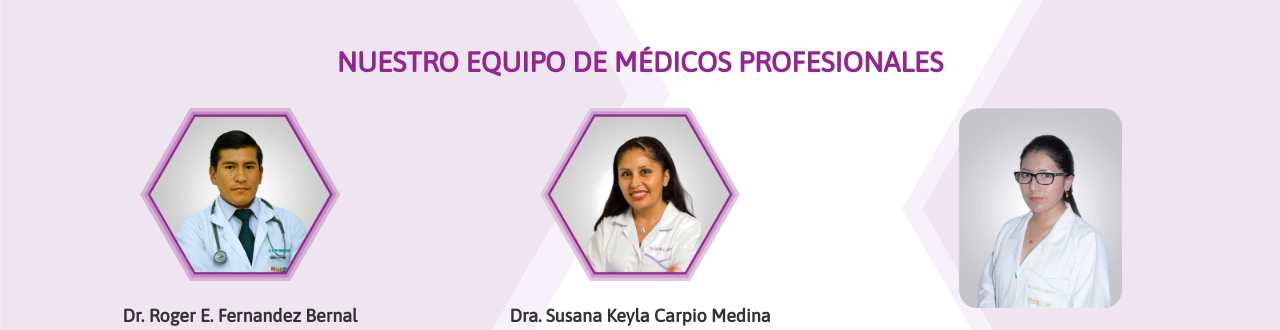
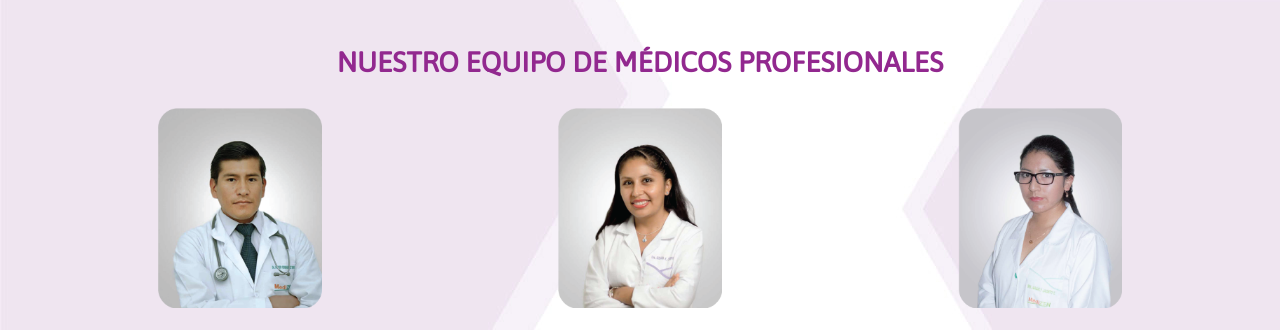
Before and after one commit to attobitt/apizen, a website: page index.html in a window 1280 px wide. Shown: the part 6192-6522 px from the top of the page. Drawn offline with nearby package versions, Linux system fonts and the light colour scheme; files that its build step writes are made by us from their sources.

Commit message:
Update medics profile pics

```diff
--- a/index.html
+++ b/index.html
@@ -525,7 +525,7 @@
         <div class="row">
           <div class="col-sm-4">
             <div class="team-member">
-              <img src="img/team/Dr-Roger-Bernal.png" class="img-responsive" alt="">
+              <img src="img/team/Dr-Roger-Fernandez.png" class="img-responsive" alt="">
               <h4>Dr. Roger E. Fernandez Bernal</h4>
               <p class="text-muted">
                 <!-- Egresado de la Facultad de Medicina de la Universidad Privada del Valle (Univalle). <br>
@@ -548,7 +548,7 @@
           </div>
           <div class="col-sm-4">
             <div class="team-member">
-              <img src="img/team/Dra.-Susana-Keyla-Carpio-Medina.png" class="img-responsive" alt="">
+              <img src="img/team/Dr-Susana-Carpio.png" class="img-responsive" alt="">
               <h4>Dra. Susana Keyla Carpio Medina </h4>
               <p class="text-muted">Médico Cirujano <br>Medizen Santa Cruz</p>
               <ul class="list-inline social-buttons">
```
